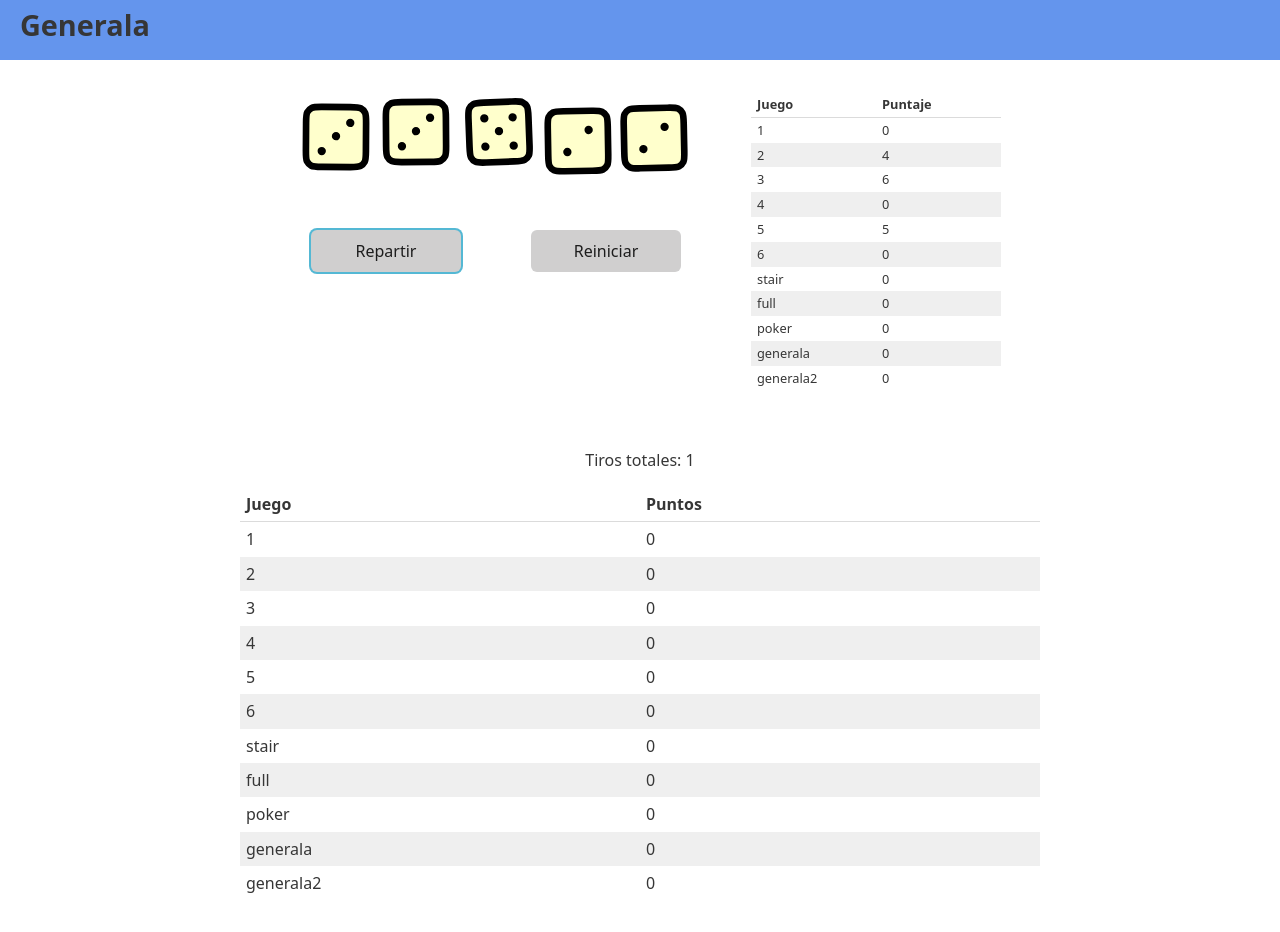
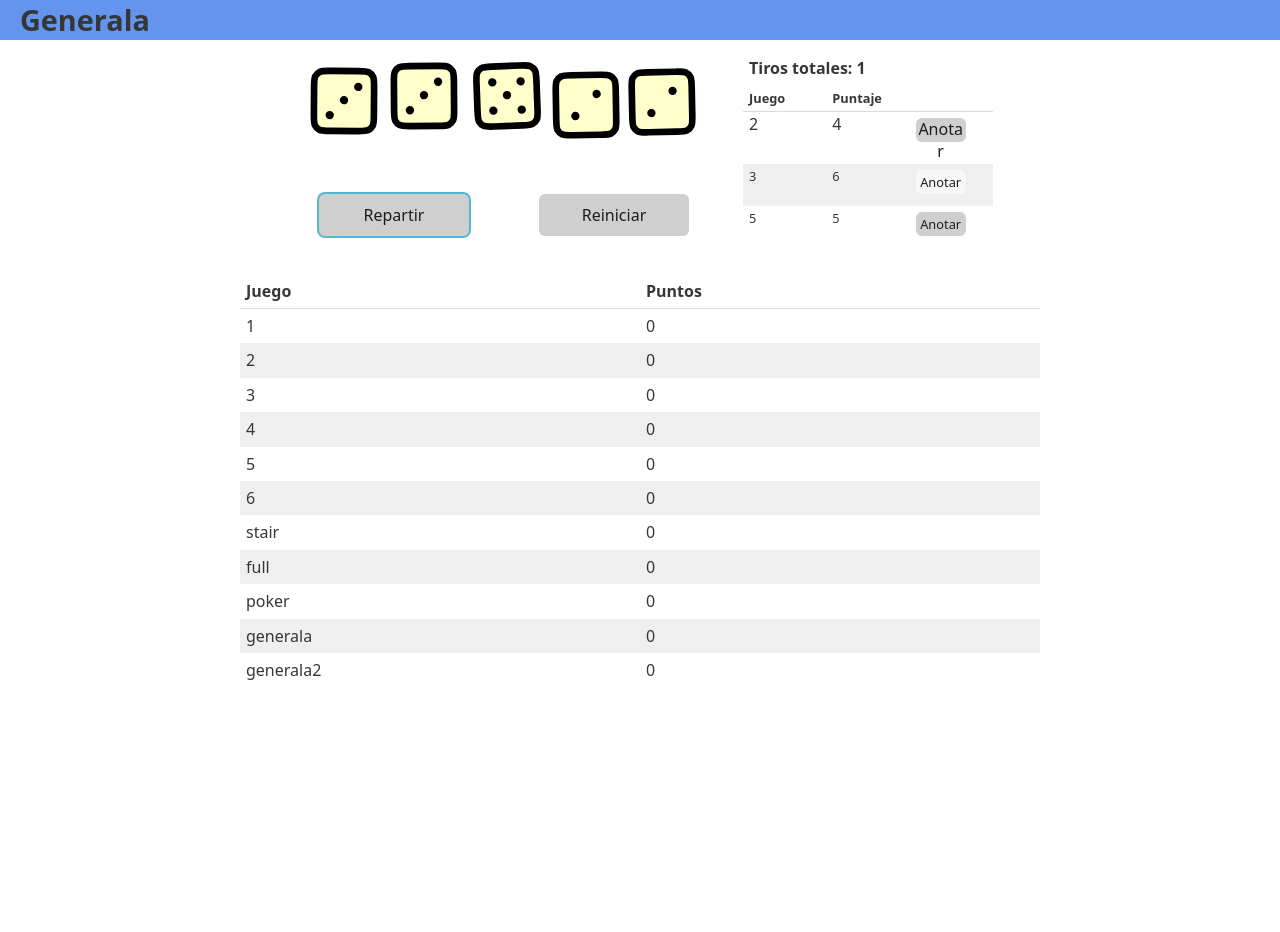
Before and after one commit to tintinando/generala, a React (Vite) app: page / in a window 1280 px wide. Both pictures are taken after a click on the button "Repartir". Shown: the top 932 px of the page. After the commit the page ends 800 px from the top, so only its background shows below. Built offline with nearby package versions, Linux system fonts and the light colour scheme.

Commit message:
AvailableGames

```diff
--- a/src/App.css
+++ b/src/App.css
@@ -6,8 +6,8 @@ body {
 }
 
 nav {
-  padding: 5px 20px 5px;
-  height: 50px;
+  padding: 0 20px 5px;
+  height: 35px;
   background-color: cornflowerblue;
   display: flex;
   flex-direction: row;
@@ -29,7 +29,7 @@ table {
   display: flex;
   flex-direction: column;
   align-items: center;
-  padding: 1rem;
+  padding: 0.5rem;
 }
 
 .game-container {
@@ -63,3 +63,14 @@ table {
   font-size: 0.8rem;
   line-height: 0.8rem;
 }
+
+.table-available tr:first-child {
+  height: 30px;
+  font-size: 1rem;
+}
+
+.table-available button {
+  width: 50px;
+  padding: 0;
+  height: 1.5rem;
+}
--- a/src/App.jsx
+++ b/src/App.jsx
@@ -19,12 +19,12 @@ function App() {
             mixDices={mixDices}
             newGame={newGame}
             freezeDice={freezeDice}
-            putScore={putScore}
             gameStatus={gameStatus}
             setDicesThrow={setDicesThrow}
           />
           <AvailableGames
             gameStatus={gameStatus}
+            putScore={putScore}
             dicesThrow={dicesThrow}
           />
         </div>
--- a/src/components/AvailableGames.jsx
+++ b/src/components/AvailableGames.jsx
@@ -1,22 +1,39 @@
 import PropTypes from 'prop-types'
 
-function AvailableGames({ gameStatus, dicesThrow }) {
+function AvailableGames({ gameStatus, dicesThrow, putScore }) {
+  const available = Object.keys(gameStatus.availableGames).filter((key) => {
+    return gameStatus.score[key] === 0 && gameStatus.availableGames[key] !== 0
+  })
+
+  const handleSelectGame = (key) => {
+    putScore(key)
+  }
+
   return (
     <div className='container'>
       <table className='table-available'>
         <thead>
+          <tr>
+            <th colSpan={3}>
+              Tiros totales: {dicesThrow && gameStatus.throws}
+            </th>
+          </tr>
           <tr>
             <th>Juego</th>
             <th>Puntaje</th>
           </tr>
         </thead>
         <tbody>
-          {Object.keys(gameStatus.availableGames).map((key) => (
-            <tr key={key}>
-              <td>{key}</td>
-              <td>{dicesThrow && gameStatus.availableGames[key]}</td>
-            </tr>
-          ))}
+          {dicesThrow &&
+            available.map((key) => (
+              <tr key={key}>
+                <td>{key}</td>
+                <td>{gameStatus.availableGames[key]}</td>
+                <td>
+                  <button onClick={() => handleSelectGame(key)}>Anotar</button>
+                </td>
+              </tr>
+            ))}
         </tbody>
       </table>
     </div>
@@ -25,7 +42,8 @@ function AvailableGames({ gameStatus, dicesThrow }) {
 
 AvailableGames.propTypes = {
   gameStatus: PropTypes.object,
-  dicesThrow: PropTypes.bool
+  dicesThrow: PropTypes.bool,
+  putScore: PropTypes.func
 }
 
 export default AvailableGames
--- a/src/components/DicesContainer.jsx
+++ b/src/components/DicesContainer.jsx
@@ -32,7 +32,7 @@ function DicesContainer({
   return (
     <div className='container'>
       <div className='dices-container'>
-        {gameStatus.throws > 0 &&
+        {gameStatus.throws > 0 ? (
           gameStatus.board.map((e, index) => (
             <Dice
               key={index}
@@ -43,7 +43,10 @@ function DicesContainer({
               freeze={e.freeze}
               setDicesThrow={setDicesThrow}
             />
-          ))}
+          ))
+        ) : (
+          <h3>Pulse &quot;Repartir&quot;</h3>
+        )}
       </div>
       <div>
         <button
--- a/src/components/StatusGame.jsx
+++ b/src/components/StatusGame.jsx
@@ -3,7 +3,6 @@ import { PropTypes } from 'prop-types'
 function StatusGame({ gameStatus }) {
   return (
     <div className='container'>
-      <p>Tiros totales: {gameStatus.throws}</p>
       <table>
         <thead>
           <tr>
--- a/src/logic/generala.js
+++ b/src/logic/generala.js
@@ -37,7 +37,7 @@ export default class Generala {
     }
   }
 
-  newGame() {
+  resetBoard() {
     this.status.board = [
       { value: 1, freeze: false },
       { value: 2, freeze: false },
@@ -47,6 +47,11 @@ export default class Generala {
     ]
 
     this.status.throws = 0
+    this.resetAvailableGames()
+  }
+
+  newGame() {
+    this.resetBoard()
 
     this.status.score = {
       1: 0,
@@ -61,8 +66,6 @@ export default class Generala {
       generala: 0,
       generala2: 0
     }
-
-    this.resetAvailableGames()
   }
 
   getBoard() {
@@ -152,6 +155,6 @@ export default class Generala {
 
   putScore(key) {
     this.status.score[key] = this.status.availableGames[key]
-    this.resetAvailableGames()
+    this.resetBoard()
   }
 }
```
